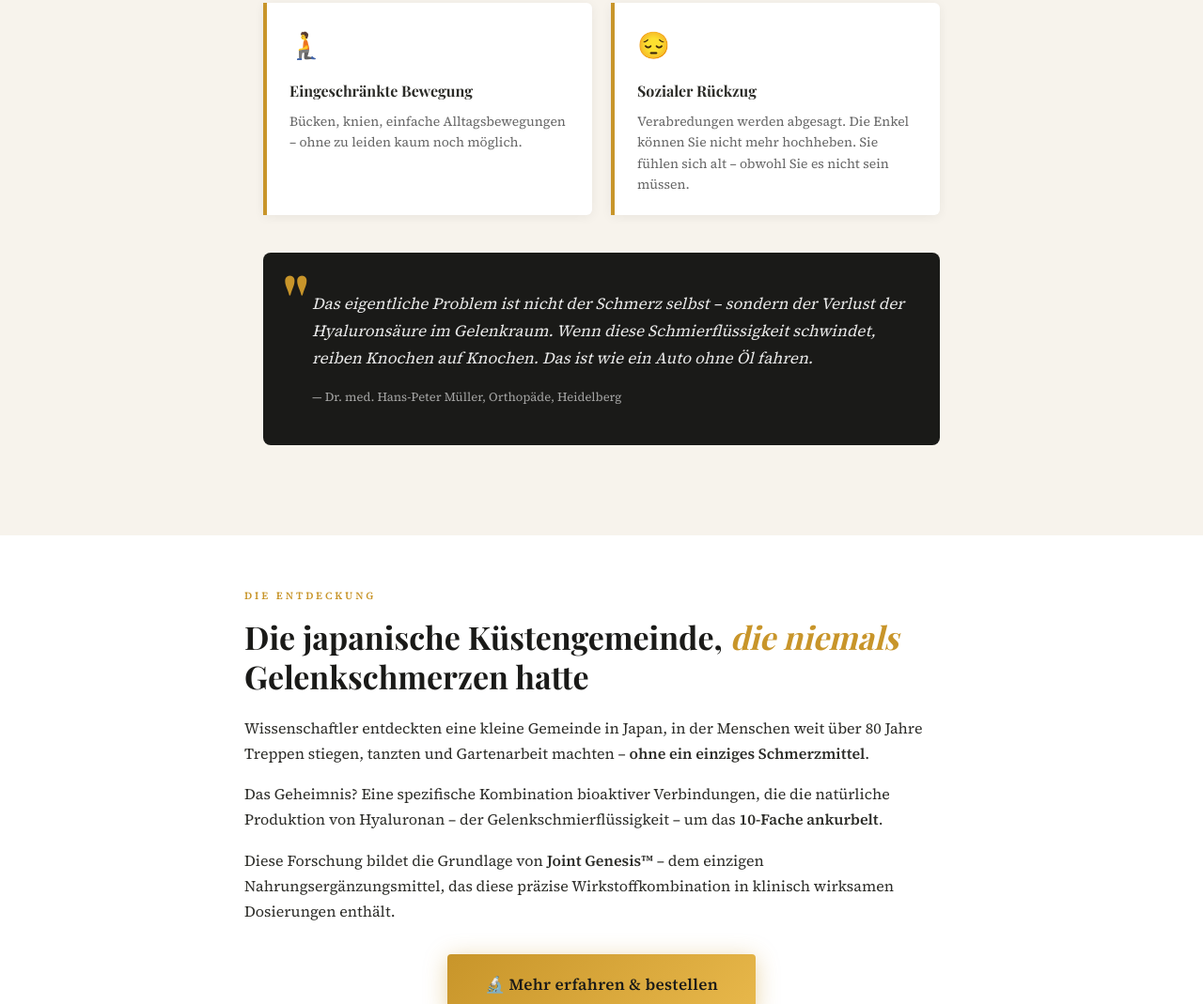
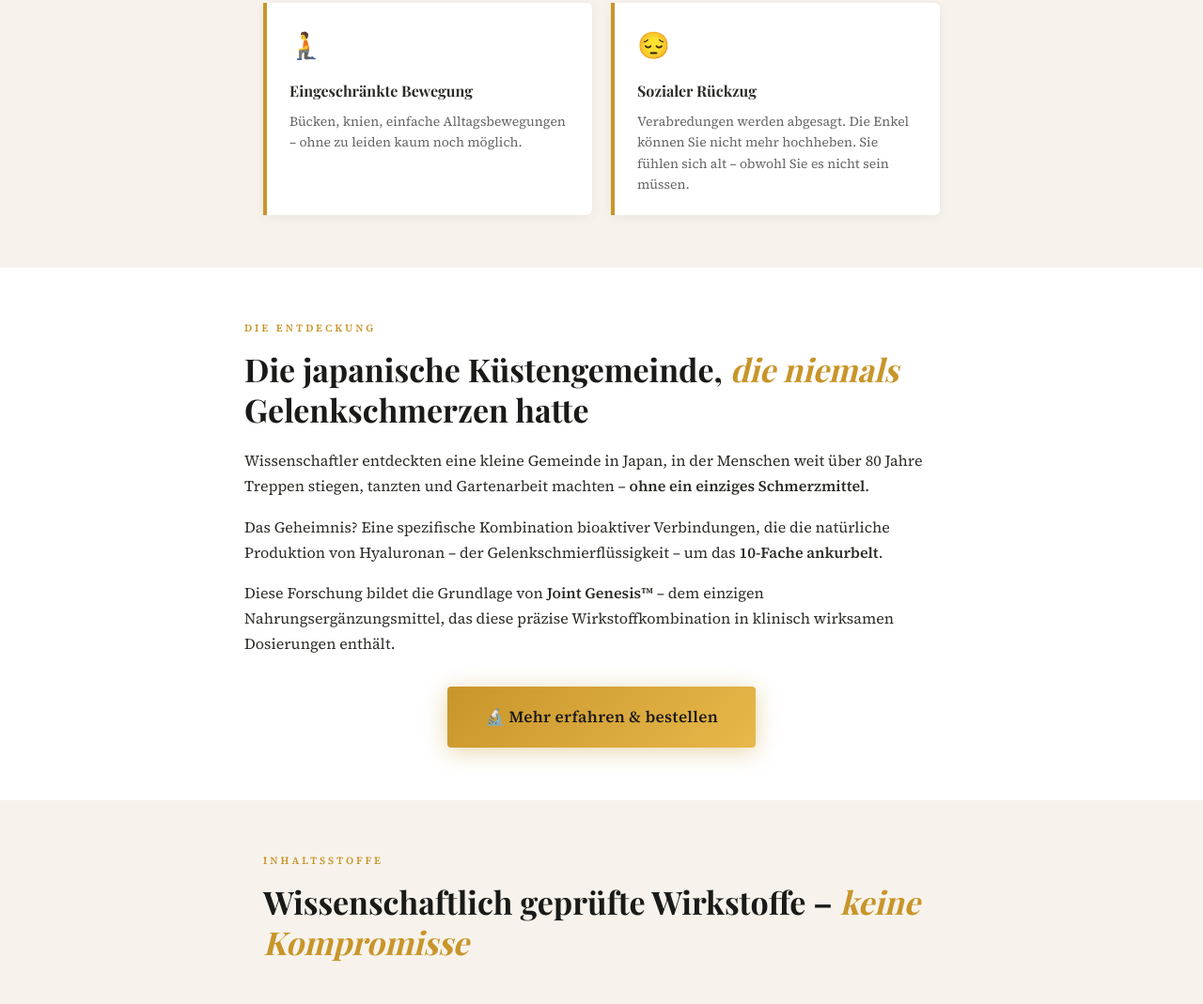
Before and after one commit to Bewegungsfreiheit/site, a plain HTML site: page index.html in a window 1280 px wide. Shown: the part 1287-2356 px from the top of the page at 94% size. Drawn offline with nearby package versions, Linux system fonts and the light colour scheme.

Commit message:
Removendo citação médica falsa
Removido bloco do Dr. Hans-Peter Müller

```diff
--- a/index.html
+++ b/index.html
@@ -398,10 +398,8 @@
     </div>
   </div>
 
-  <div class="doc-quote">
-    <p>Das eigentliche Problem ist nicht der Schmerz selbst – sondern der Verlust der Hyaluronsäure im Gelenkraum. Wenn diese Schmierflüssigkeit schwindet, reiben Knochen auf Knochen. Das ist wie ein Auto ohne Öl fahren.</p>
-    <div class="attribution">— Dr. med. Hans-Peter Müller, Orthopäde, Heidelberg</div>
-  </div>
+
+
 </section>
 
 <!-- SCIENCE SECTION -->
```
